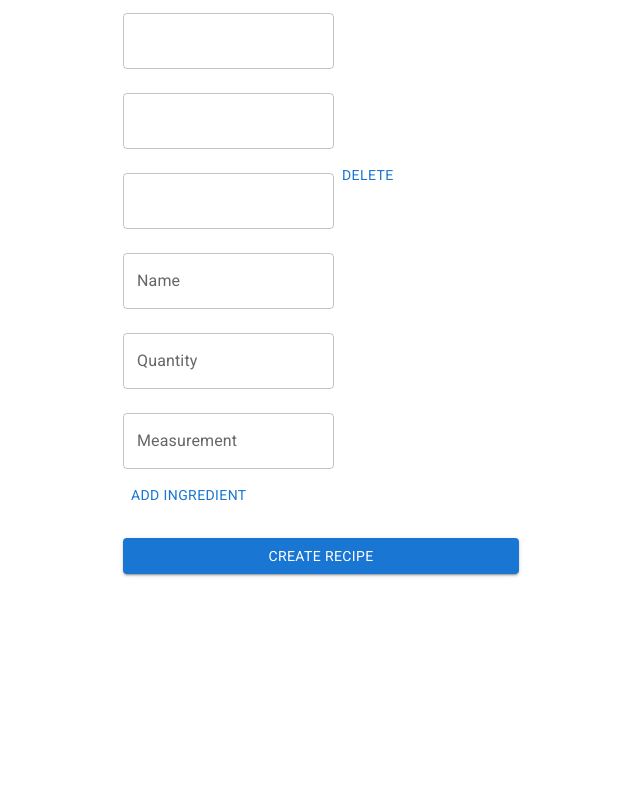
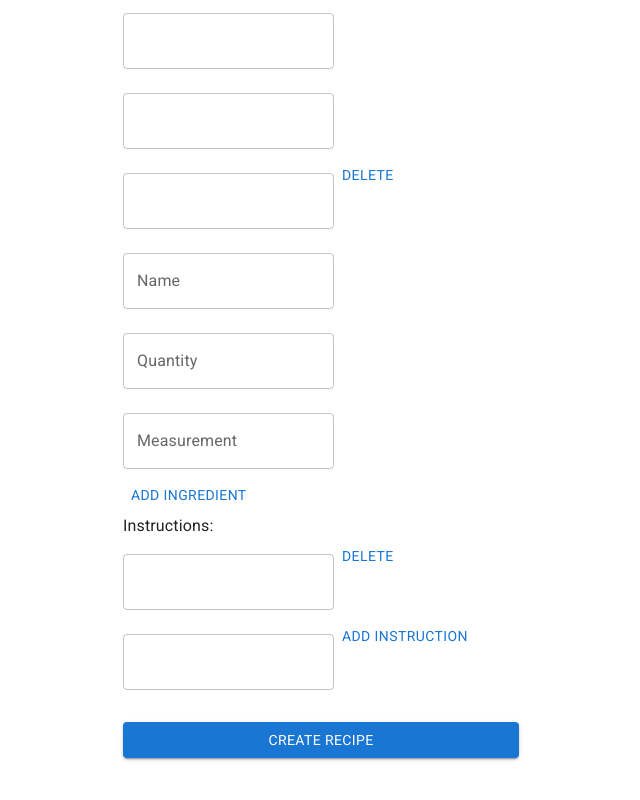
Before and after one commit to derekpoh/Project-4, a React (Vite) app: page /users/account/createrecipe in a window 1280 px wide. Shown: the part 435-1235 px from the top of the page, without its empty margins (319-959 px from the left). Before the commit the page ends 1065 px from the top, so only its background shows below. Built offline with nearby package versions, Linux system fonts and the light colour scheme.

Commit message:
updated recipe form, created recipe details

```diff
--- a/models/Recipe.js
+++ b/models/Recipe.js
@@ -8,7 +8,6 @@ const commentSchema = new Schema({
     }],
     content: {
         type: String,
-        required: true
     }
 })
 
@@ -30,9 +29,10 @@ const ingredientSchema = new Schema ({
 const recipeSchema = new Schema({
     owner: {
         type: Schema.Types.ObjectId,
+        required: true,
         ref: "User"
     },
-    name: {
+    recipe: {
         type: String,
         required: true,
         trim: true,
--- a/server.js
+++ b/server.js
@@ -7,12 +7,14 @@ require('./config/database');
 const app = express();
 const port = process.env.PORT;
 const usersRouter = require("./routes/usersRouter");
+const recipesRouter = require("./routes/recipesRouter");
 
 
 app.use(logger("dev"));
 app.use(express.json());
 app.use(express.static(path.join(__dirname, "dist")));
 app.use("/api/users", usersRouter);
+app.use("/api/recipes", recipesRouter)
 
 
 app.get("/api", (req, res) => {
--- a/src/pages/App/App.tsx
+++ b/src/pages/App/App.tsx
@@ -9,6 +9,7 @@ import UserAccountPage from '../UserAccountPage/UserAccountPage';
 import MyRecipesPage from '../MyRecipesPage/MyRecipesPage';
 import CreateRecipePage from '../CreateRecipePage/CreateRecipePage';
 import BookmarksPage from '../BookmarksPage/BookmarksPage';
+import RecipeDetailsPage from '../RecipeDetails/RecipeDetailsPage';
 
 type UserState = {
   username: string;
@@ -30,8 +31,9 @@ const [user, setUser] = useState<UserState>(getUser())
       <Route path="/users/register" element={<RegisterPage setUser={setUser} />}></Route>
       <Route path="/users/account" element={<UserAccountPage />}></Route>
       <Route path="/users/account/myrecipes" element={<MyRecipesPage />}></Route>
-      <Route path="/users/account/createrecipe" element={<CreateRecipePage />}></Route>
+      <Route path="/users/account/createrecipe" element={<CreateRecipePage user={user} />}></Route>
       <Route path="/users/account/bookmarks" element={<BookmarksPage />}></Route>
+      <Route path="/recipes/:id" element={<RecipeDetailsPage />}></Route>
       </Routes>
     </main>
   )
--- a/src/pages/CreateRecipePage/CreateRecipeForm.tsx
+++ b/src/pages/CreateRecipePage/CreateRecipeForm.tsx
@@ -6,9 +6,10 @@ import Box from '@mui/material/Box';
 import Typography from '@mui/material/Typography';
 
 
-function CreateRecipeForm() {
+function CreateRecipeForm( {user} ) {
 
   const [recipe, setRecipe] = useState({
+    owner: user,
     recipe: "",
     cuisine: "",
     description: "",
@@ -16,13 +17,15 @@ function CreateRecipeForm() {
       name: "",
       quantity: "",
       measurement: "",
-    }]
+    }],
+    instructions: [""]
   });
   const [newIngredient, setNewIngredient] = useState({
     name: "",
     quantity: "",
     measurement: "",
   });
+  const [newInstruction, setNewInstruction] = useState("");
   const [error, setError] = useState("");
   const navigate = useNavigate();
 
@@ -53,6 +56,7 @@ function CreateRecipeForm() {
     });
   };
 
+
   const handleUpdateIngredient = (index: number, field: string, value: string | number) => {
     setRecipe(prevRecipe => {
       const updatedIngredients = [...prevRecipe.ingredients];
@@ -67,9 +71,57 @@ function CreateRecipeForm() {
     });
   };
 
+const handleAddInstruction = () => {
+  setRecipe({
+    ...recipe,
+    instructions: [...recipe.instructions, newInstruction],
+  });
+  setNewInstruction("");
+};
+
+const handleDeleteInstruction = (index: number) => {
+  setRecipe({
+    ...recipe,
+    instructions: [
+      ...recipe.instructions.slice(0, index),
+      ...recipe.instructions.slice(index + 1),
+    ],
+  });
+};
+
+const handleUpdateInstruction = (index: number, newValue: string) => {
+  setRecipe({
+    ...recipe,
+    instructions: [
+      ...recipe.instructions.slice(0, index),
+      newValue,
+      ...recipe.instructions.slice(index + 1),
+    ],
+  });
+};
+
+
+  const handleSubmit = async (event: React.FormEvent<HTMLFormElement>) => {
+    event.preventDefault();
+    try{
+      const response = await fetch("/api/recipes/create", {
+        method: "POST",
+        headers: {
+          "Content-Type": "application/json",
+        },
+        body: JSON.stringify(recipe),
+      });
+      console.log(recipe)
+      return response.json();
+    } catch {
+
+    }
+  }
+
+
 
   return (
-        <Box component="form" autoComplete="off"  sx={{ mt: 1 }}>
+        <Box component="form" onSubmit={handleSubmit} autoComplete="off"  sx={{ mt: 1 }}>
         <TextField
           margin="normal"
           required
@@ -106,21 +158,21 @@ function CreateRecipeForm() {
             <li key={index} style={{listStyleType: "none"}}>
           <TextField
             margin="normal"
-            value={recipe.ingredients[index].name}
+            value={ingredient.name}
             onChange={(event) =>
               handleUpdateIngredient(index, "name", event.target.value)
             }
           />
           <TextField
               margin="normal"
-                value={recipe.ingredients[index].quantity}
+                value={ingredient.quantity}
                 onChange={(event) =>
                   handleUpdateIngredient(index, "quantity" , event.target.value)
                 }
               />
           <TextField
               margin="normal"
-                value={recipe.ingredients[index].measurement}
+                value={ingredient.measurement}
                 onChange={(event) =>
                   handleUpdateIngredient(index, "measurement" ,event.target.value)
                 }
@@ -160,9 +212,38 @@ function CreateRecipeForm() {
             />
             <br/>
             <Button
-            type="button"
             onClick={handleAddIngredient}>
               Add Ingredient
+            </Button>
+          </li>
+        </ul>
+      </label>
+      <label>
+        Instructions:
+        <ul style={{ listStyleType: "none", margin: 0, padding: 0 }}>
+          {recipe.instructions.map((instruction, index) => (
+            <li key={index}>
+          <TextField
+            margin="normal"
+            value={instruction}
+            onChange={(event) =>
+            handleUpdateInstruction(index, event.target.value)
+                }
+              />
+              <Button
+              onClick={() => handleDeleteInstruction(index)}>
+                Delete
+              </Button>
+            </li>
+          ))}
+          <li>
+          <TextField
+            margin="normal"
+            value={newInstruction}
+            onChange={(event) => setNewInstruction(event.target.value)}
+            />
+            <Button onClick={handleAddInstruction}>
+              Add Instruction
             </Button>
           </li>
         </ul>
--- a/src/pages/CreateRecipePage/CreateRecipePage.tsx
+++ b/src/pages/CreateRecipePage/CreateRecipePage.tsx
@@ -9,7 +9,7 @@ import CreateRecipeForm from './CreateRecipeForm';
 
 const theme = createTheme();
 
-const CreateRecipePage = () => {
+const CreateRecipePage = ( {user} ) => {
     return(
         <ThemeProvider theme={theme}>
         <Container component="main" maxWidth="xs">
@@ -25,7 +25,7 @@ const CreateRecipePage = () => {
             <Typography component="h1" variant="h5">
               New Recipe
             </Typography>
-            <CreateRecipeForm />
+            <CreateRecipeForm user={user} />
           </Box>
         </Container>
       </ThemeProvider>
--- a/src/pages/HomePage/HomePage.tsx
+++ b/src/pages/HomePage/HomePage.tsx
@@ -1,6 +1,8 @@
 import "./Homepage.css"
 
 const HomePage = () => {
+
+
     return(
         <h1 className="homepage">HOMEPAGE</h1>
     )
--- /dev/null
+++ b/src/pages/RecipeDetails/RecipeDetailsPage.tsx
@@ -0,0 +1,24 @@
+import { useState, useEffect } from 'react';
+import { useParams } from 'react-router-dom';
+
+const RecipeDetailsPage = () => {
+    const recipeId = useParams()
+
+    useEffect(() => {
+        const fetchRecipe = async () => {
+        try {
+          const response = await fetch(`/api/recipes/${recipeId}`);
+          const recipe = await response.json();
+      } catch (err) {
+        console.error(err);
+      }
+    };
+    fetchRecipe();
+  }, [recipeId]);
+
+    return(
+        <h1>Details</h1>
+    )
+}
+
+export default RecipeDetailsPage
```
Also changed, not shown: controllers/recipesController.js (added, +22 -0 lines), routes/recipesRouter.js (added, +8 -0 lines).
